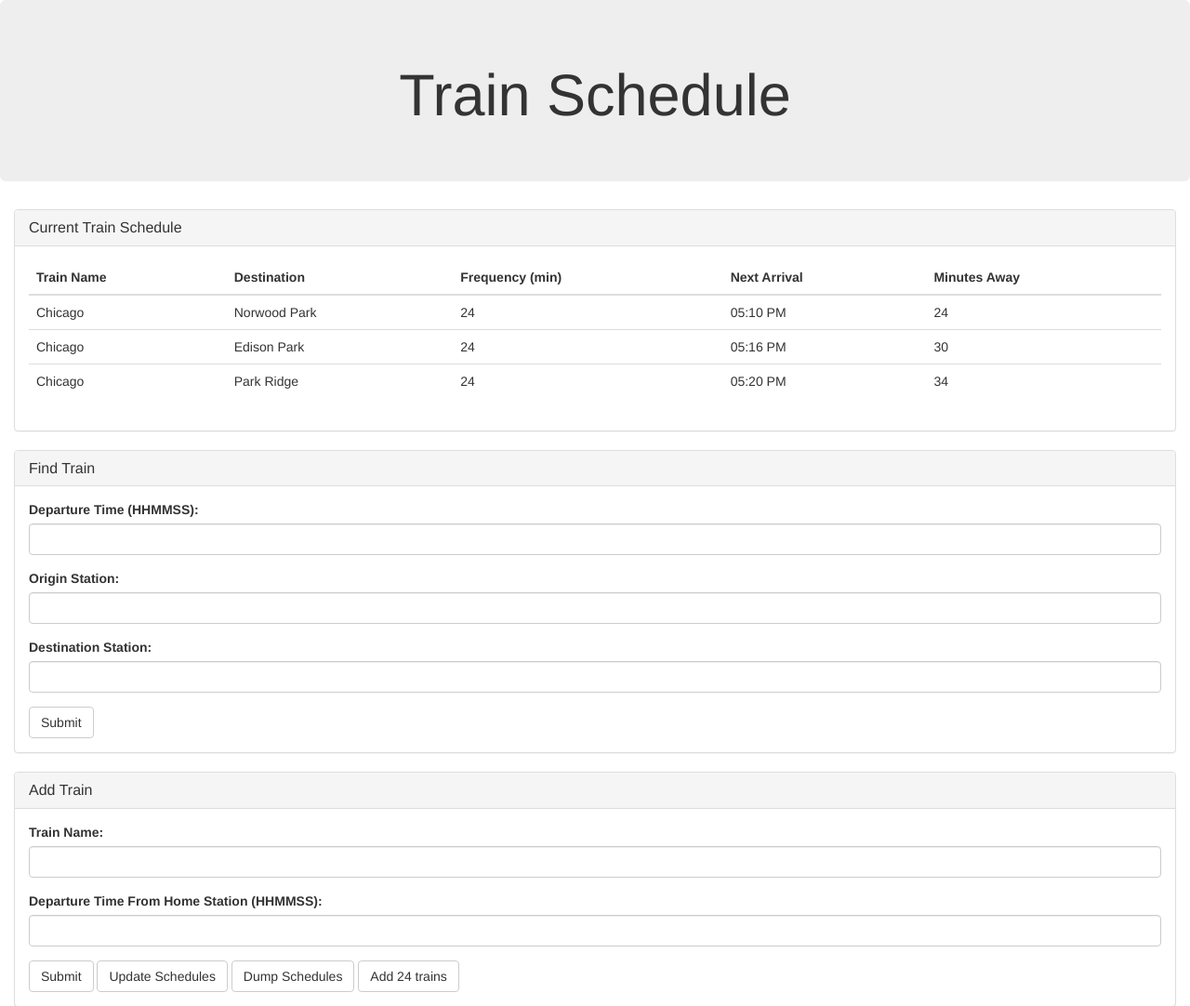
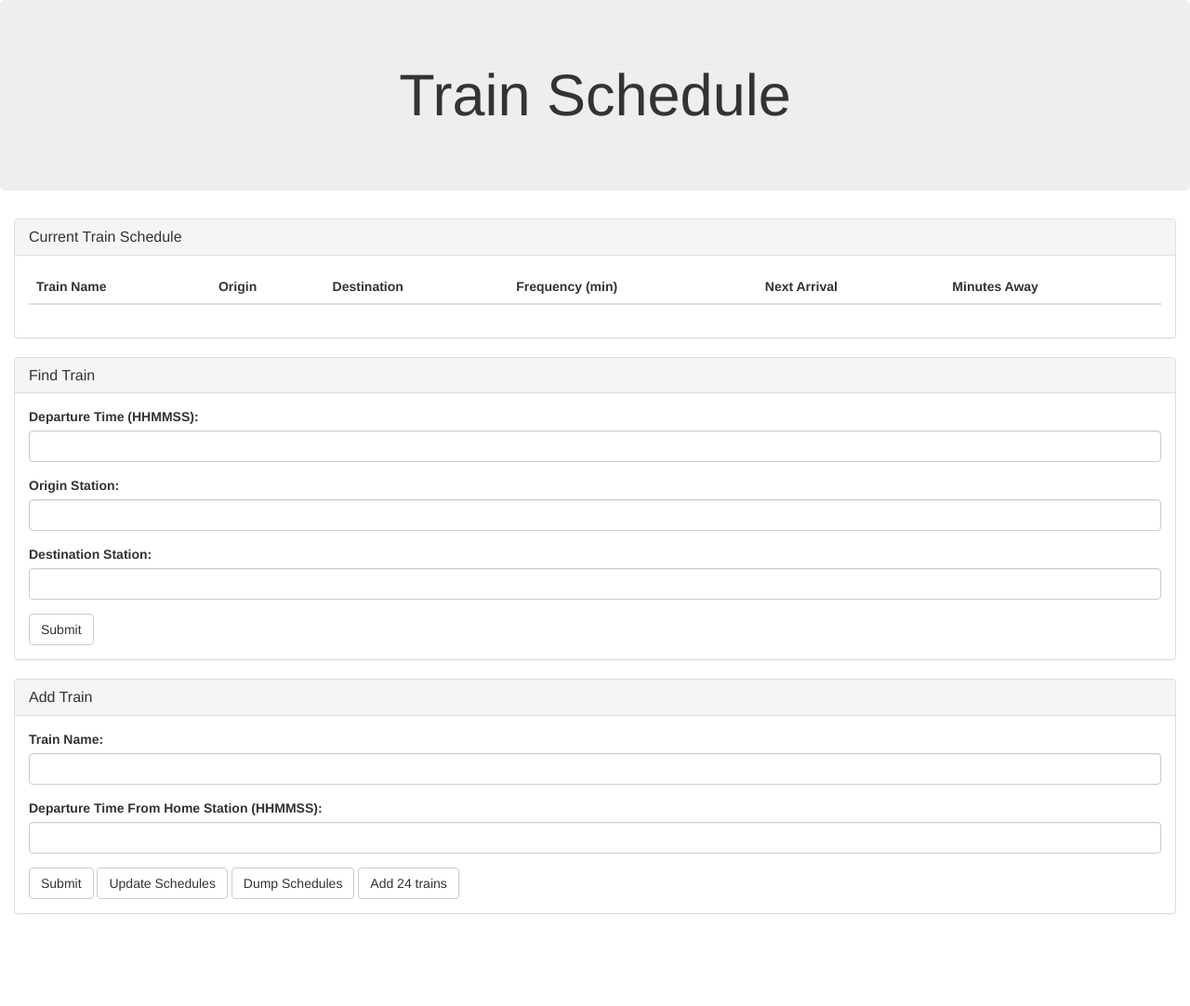
Before and after one commit to mmeder2016/week-7-trainschedule, a PHP site: page / in a window 1280 px wide. Shown: the top 1082 px of the page at 93% size. After the commit the page ends 983 px from the top, so only its background shows below. Run offline with PHP 8.4, Linux system fonts and the light colour scheme; lists and menus that the app fills with data are empty; some libraries are stand-ins or nearby versions.

Commit message:
Minor cosmetic changes.

```diff
--- a/assets/css/style.css
+++ b/assets/css/style.css
@@ -1,3 +1,7 @@
 * {
 
 }
+
+#id-time-of-schedule {
+	font-weight: bold;
+}
--- a/assets/javascript/app.js
+++ b/assets/javascript/app.js
@@ -12,7 +12,7 @@ $(document).ready(function() {
     // Array to hold all train schedules
     var trainSchedules = [];
 
-    // Capture Button Click
+    // Add Train
     $("#id-add-train").on("click", function() {
         console.log('$("#id-add-train").on("click", function() {');
         // Init database variables.
@@ -104,8 +104,7 @@ $(document).ready(function() {
             alert("HHMMSS : \nHH between 00 and 23 inclusive, \nMM between 00 and 59 inclusive, \nSS between 00 and 59 inclusive");
         } else {
             try {
-                //date.setHours(hour, min, sec);
-
+                date.setHours(hour, min, sec);
             } catch (error) {
                 console.log(error);
             }
@@ -171,6 +170,7 @@ $(document).ready(function() {
             if (direction === "outbound") {
                 console.log('train outbound');
                 trainSchedules.forEach(function(json_obj) {
+                    var id = json_obj.id;
                     json_obj.outbound_stops.forEach(function(stop) {
                         // If this is our departure station
                         if (stop.station === origin) {
@@ -182,11 +182,13 @@ $(document).ready(function() {
 
                         // if the train can get the user to their destination - it hasn't already passed
                         if (stop.station === origin && stop.arrival > riderDepartureTime) {
+                            var dateFormatString = 'MMMM Do YYYY, h:mm:ss a';
                             var now = new Date();
+                            $('#id-time-of-schedule').text(moment(now.getTime()).format(dateFormatString));
                             var minAway = Math.round((stop.arrival - now.getTime()) / 60000);
-                            var arrival = moment(stop.arrival).format('MMMM Do YYYY, h:mm:ss a');
+                            var arrival = moment(stop.arrival).format(dateFormatString);
                             var tr = $('<tr class="dyn_tr">');
-                            var td_str = '<td>' + origin + '</td>' + '<td>' + destination + '</td>' + '<td>' + frequencyMin + '</td>' + '<td>' + arrival + '</td>' + '<td>' + minAway + '</td>';
+                            var td_str = '<td>' + id + '</td>' + '<td>' + origin + '</td>' + '<td>' + destination + '</td>' + '<td>' + frequencyMin + '</td>' + '<td>' + arrival + '</td>' + '<td>' + minAway + '</td>';
                             tr.append(td_str);
 
                             $('#table-train').append(tr);
--- a/index.html
+++ b/index.html
@@ -26,6 +26,7 @@
         <div class="row">
             <div class="jumbotron">
                 <h1 class="text-center">Train Schedule</h1>
+                <h2 class="text-center" id="id-time-of-schedule"></h1>
             </div>
         </div>
         <div class="row">
@@ -39,6 +40,7 @@
                             <thead>
                                 <tr>
                                     <th>Train Name</th>
+                                    <th>Origin</th>
                                     <th>Destination</th>
                                     <th>Frequency (min)</th>
                                     <th>Next Arrival</th>
@@ -46,27 +48,6 @@
                                 </tr>
                             </thead>
                             <tbody id="table-train">
-                                <tr>
-                                    <td>Chicago</td>
-                                    <td>Norwood Park</td>
-                                    <td>24</td>
-                                    <td>05:10 PM</td>
-                                    <td>24</td>
-                                </tr>
-                                <tr>
-                                    <td>Chicago</td>
-                                    <td>Edison Park</td>
-                                    <td>24</td>
-                                    <td>05:16 PM</td>
-                                    <td>30</td>
-                                </tr>
-                                <tr>
-                                    <td>Chicago</td>
-                                    <td>Park Ridge</td>
-                                    <td>24</td>
-                                    <td>05:20 PM</td>
-                                    <td>34</td>
-                                </tr>
                             </tbody>
                         </table>
                     </div>
```
